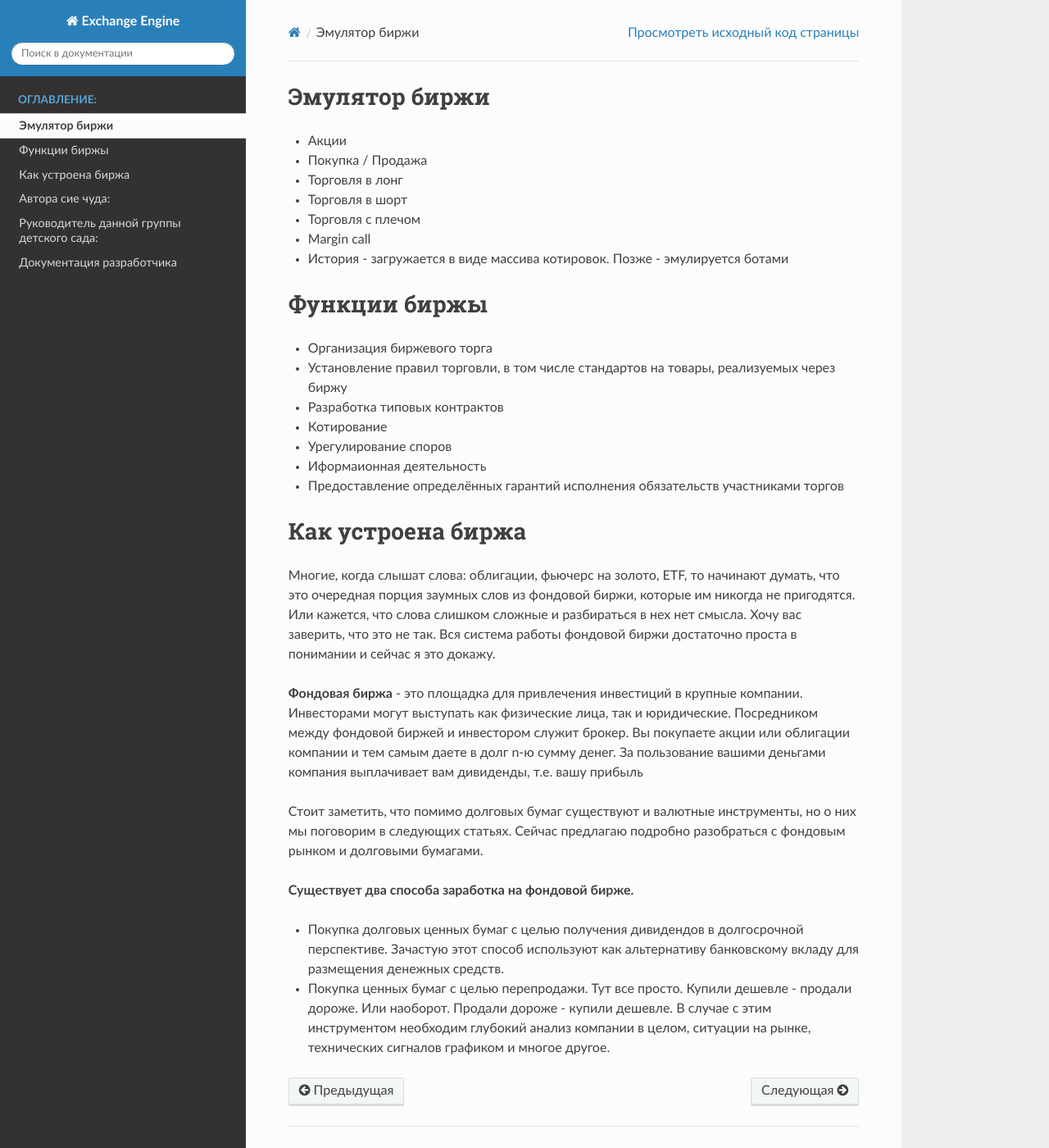
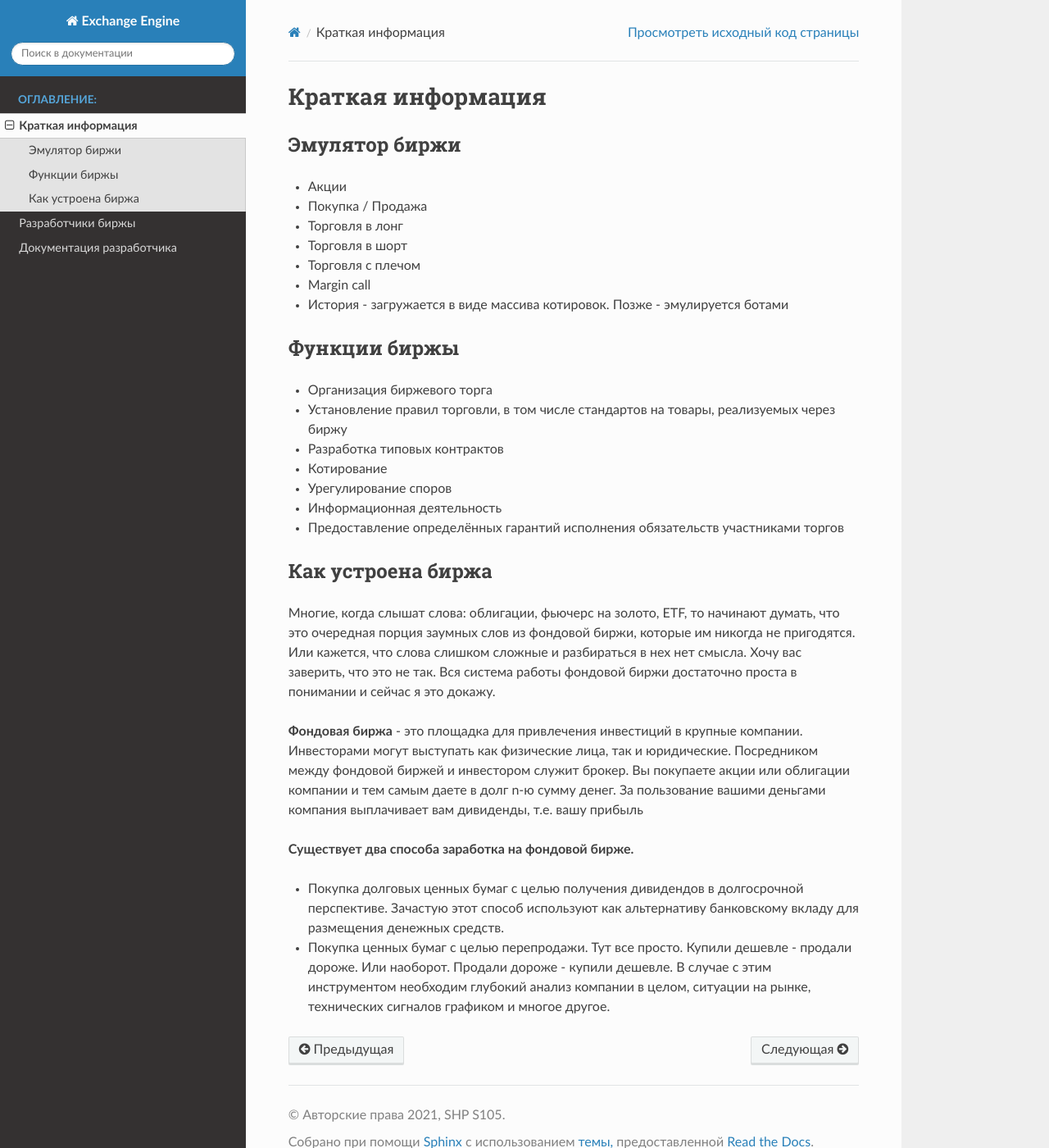
Before and after one commit to srx64/ms105_shp_exchange, a Sphinx documentation site: the page built from docs/source/overview.rst, in a window 1280 px wide and 1400 px high. Shown: the whole window at 82% size. Built offline with Sphinx 7.4.7 and the Read the Docs theme 2.0.0, drawn with Linux system fonts in a browser that asks for light colours.

Commit message:
Burnasheva: documentation.......

```diff
--- a/docs/source/authors.rst
+++ b/docs/source/authors.rst
@@ -1,6 +1,9 @@
-================
-Автора сие чуда:
-================
+Разработчики биржы
+==================
+
+***************
+Автора сие чуда
+***************
 
 - Бананов Юрий
 - Берёзкин Николай
@@ -17,7 +20,7 @@
 - Снадкин Даниил
 - Фролов Максим
 
-=========================================
-Руководитель данной группы детского сада:
-=========================================
+****************************************
+Руководитель данной группы детского сада
+****************************************
 **Андрей Александрович Смирнов**
--- a/docs/source/overview.rst
+++ b/docs/source/overview.rst
@@ -1,6 +1,9 @@
-==============
+Краткая информация
+==================
+
+**************
 Эмулятор биржи
-==============
+**************
 
 - Акции
 - Покупка / Продажа
@@ -10,26 +13,25 @@
 - Margin call
 - История - загружается в виде массива котировок. Позже - эмулируется ботами
 
-=============
+*************
 Функции биржы
-=============
+*************
 - Организация биржевого торга
 - Установление правил торговли, в том числе стандартов на товары, реализуемых через биржу
 - Разработка типовых контрактов
 - Котирование
 - Урегулирование споров
-- Иформаионная деятельность
+- Информационная деятельность
 - Предоставление определённых гарантий исполнения обязательств участниками торгов
 
-==================
+******************
 Как устроена биржа
-==================
+******************
 Многие, когда слышат слова: облигации, фьючерс на золото, ETF, то начинают думать, что это очередная порция заумных слов из фондовой биржи, которые им никогда не пригодятся. Или кажется, что слова слишком сложные и разбираться в нех нет смысла.
 Хочу вас заверить, что это не так. Вся система работы фондовой биржи достаточно проста в понимании и сейчас я это докажу.
 
 **Фондовая биржа** - это площадка для привлечения инвестиций в крупные компании. Инвесторами могут выступать как физические лица, так и юридические. Посредником между фондовой биржей и инвестором служит брокер. Вы покупаете акции или облигации компании и тем самым даете в долг n-ю сумму денег. За пользование вашими деньгами компания выплачивает вам дивиденды, т.е. вашу прибыль
 
-Стоит заметить, что помимо долговых бумаг существуют и валютные инструменты, но о них мы поговорим в следующих статьях. Сейчас предлагаю подробно разобраться с фондовым рынком и долговыми бумагами.
 
 **Существует два способа заработка на фондовой бирже.**
 
```
Also changed, not shown: docs/source/code.rst (+8 -1 lines).
